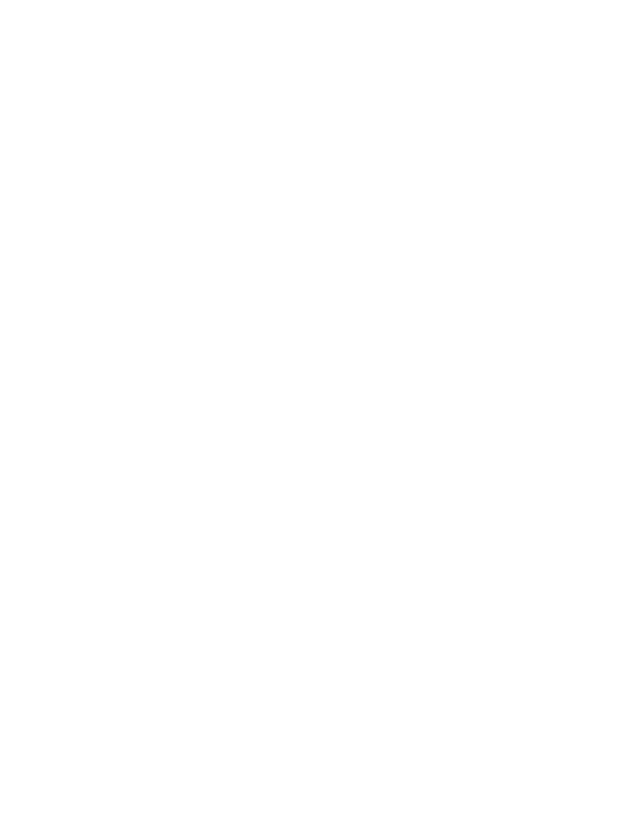
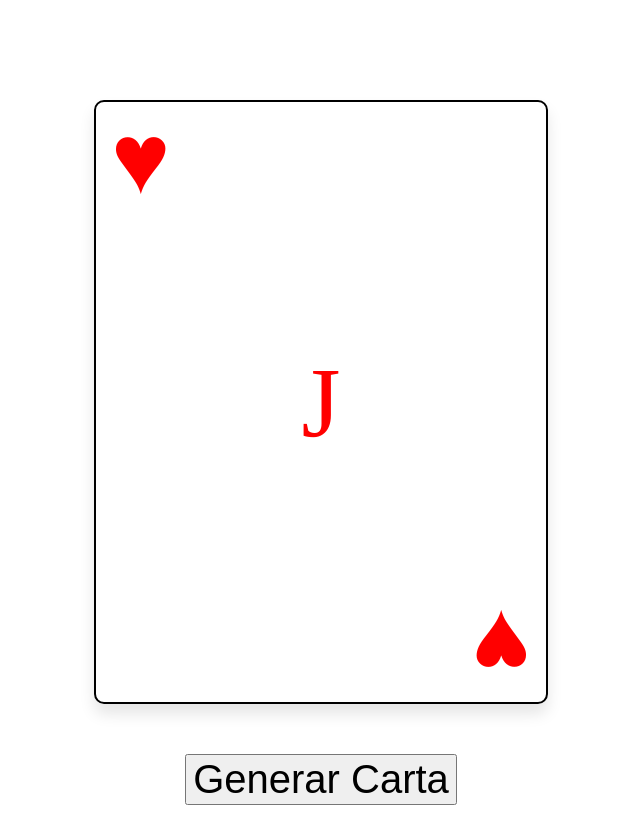
Before and after one commit to joaonunez/randomCardGenerator, a plain HTML site: page index.html in a window 1280 px wide. Shown: the whole page, without its empty margins (319-959 px from the left). Drawn offline with Linux system fonts and the light colour scheme.

Commit message:
avance en generador de cartas

```diff
--- a/assets/css/styles.css
+++ b/assets/css/styles.css
@@ -0,0 +1,52 @@
+
+.card{
+    margin: auto;
+    margin-top: 100px;
+    height: 600px;
+    width: 450px;
+    display: flex;
+    flex-direction: column;
+    justify-content: space-between;
+    border-radius: 10px;
+    box-shadow: 0 10px 15px rgba(0, 0, 0, 0.1);
+    border: 2px solid black;
+}
+.valor-carta-sobre-simbolo{
+    font-size: 50px;
+    display: flex;
+    justify-content: start;
+    color: red;
+    margin-left: 15px;
+}
+.simbolo-superior{
+    font-size: 100px;
+    display: flex;
+    justify-content: start;
+    color: red;
+    margin-left: 15px;
+}
+.valor-carta{
+    font-size: 100px;
+    display: flex;
+    justify-content: center;
+    align-items: center;
+    color: red;
+}
+.simbolo-inferior{
+    font-size: 100px;
+    display: flex;
+    justify-content: start;
+    color: red;
+    rotate: 180deg;
+    margin-right: 15px;
+
+}
+.contenedor-boton{
+    margin-top: 50px;
+    display: flex;
+    justify-content: center;
+}
+.boton-generar{
+    font-size: 40px;
+
+}
--- a/index.html
+++ b/index.html
@@ -4,8 +4,16 @@
     <meta charset="UTF-8">
     <meta name="viewport" content="width=device-width, initial-scale=1.0">
     <title>Document</title>
+    <link rel="stylesheet" href="assets/css/styles.css">
 </head>
 <body>
-
+    <div class="card">
+        <span class="simbolo-superior" id="simboloSuperior">♥</span>
+        <span class="valor-carta" id="valorCarta">J</span>
+        <span class="simbolo-inferior" id="simboloInferior">♥</span>
+    </div>
+    <div class="contenedor-boton">
+        <button class="boton-generar" id="botonGenerarCarta">Generar Carta</button>
+    </div>
 </body>
 </html>
```
Also changed, not shown: scripts/script.js (added).
